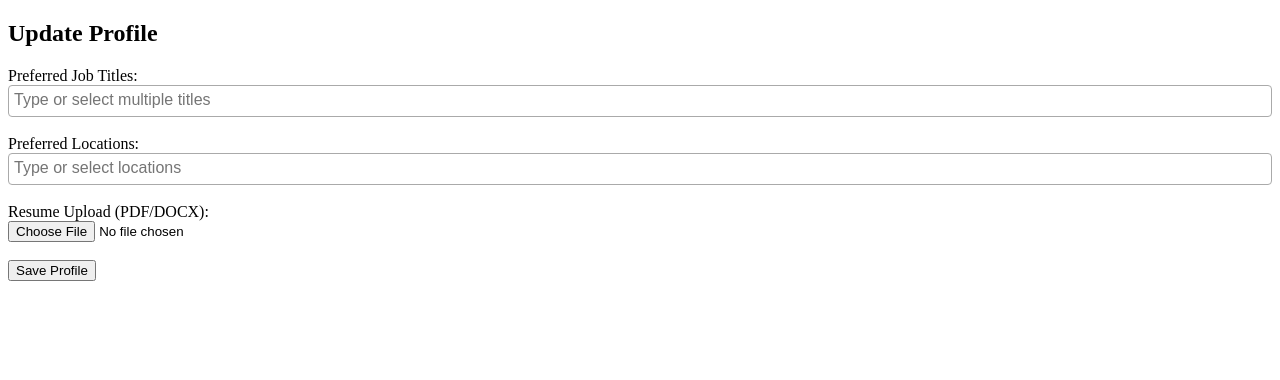
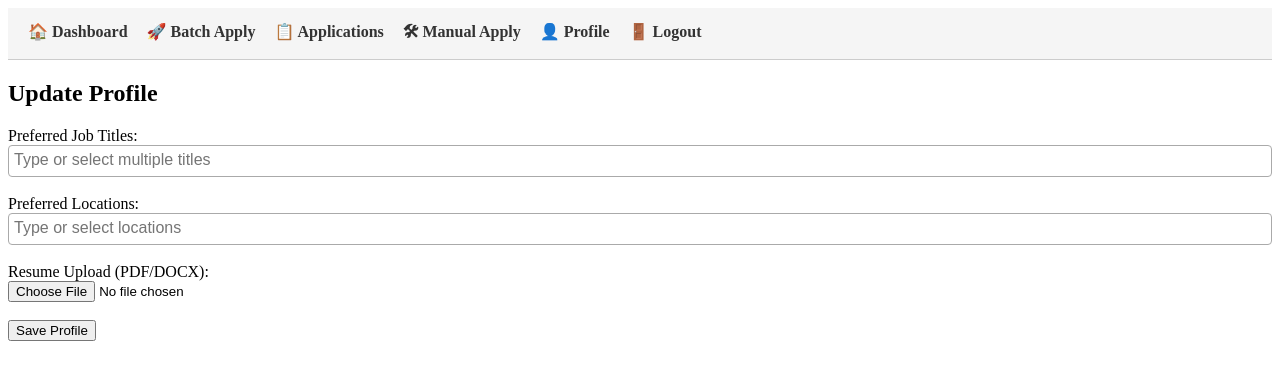
Before and after one commit to Kalyan717ps/Job-Bot-Cursor, a Flask app: page /profile in a window 1280 px wide. Shown: the top 380 px of the page. Run offline with Flask 3, Linux system fonts and the light colour scheme; the visitor is signed in with stand-in values (Sample User, id 1); some libraries are stand-ins or nearby versions.

Commit message:
Add sticky navbar across all pages with navigation links

```diff
--- a/templates/applications.html
+++ b/templates/applications.html
@@ -1,6 +1,7 @@
 <!DOCTYPE html>
 <html>
 <head><title>All Applications</title></head>
+{% include 'navbar.html' %}
 <body>
   <h2>Your Job Application History</h2>
   <p>
--- a/templates/batch_apply.html
+++ b/templates/batch_apply.html
@@ -5,6 +5,7 @@
   <link href="https://cdn.jsdelivr.net/npm/select2@4.1.0/dist/css/select2.min.css" rel="stylesheet" />
   <script src="https://cdn.jsdelivr.net/npm/jquery@3.6.0/dist/jquery.min.js"></script>
   <script src="https://cdn.jsdelivr.net/npm/select2@4.1.0/dist/js/select2.min.js"></script>
+  {% include 'navbar.html' %}
 </head>
 <body>
   <h2>📦 Batch Apply to Matching Jobs</h2>
--- a/templates/dashboard.html
+++ b/templates/dashboard.html
@@ -3,6 +3,7 @@
 <head>
   <meta charset="utf-8">
   <title>Dashboard</title>
+  {% include 'navbar.html' %}
 </head>
 <body>
   <h2>Welcome, {{ current_user.email }}</h2>
--- a/templates/manual_jobs.html
+++ b/templates/manual_jobs.html
@@ -1,6 +1,7 @@
 <!DOCTYPE html>
 <html>
 <head><title>Manual Apply Jobs</title></head>
+{% include 'navbar.html' %}
 <body>
   <h2>🛠 Manual Job Applications</h2>
   <p>
--- /dev/null
+++ b/templates/navbar.html
@@ -0,0 +1,28 @@
+<style>
+  nav {
+    position: sticky;
+    top: 0;
+    background: #f5f5f5;
+    padding: 12px 20px;
+    border-bottom: 1px solid #ccc;
+    z-index: 1000;
+  }
+  nav a {
+    margin-right: 15px;
+    text-decoration: none;
+    font-weight: bold;
+    color: #333;
+  }
+  nav a:hover {
+    color: #0066cc;
+  }
+</style>
+
+<nav>
+  <a href="{{ url_for('dashboard') }}">🏠 Dashboard</a>
+  <a href="{{ url_for('batch_apply') }}">🚀 Batch Apply</a>
+  <a href="{{ url_for('applications') }}">📋 Applications</a>
+  <a href="{{ url_for('manual_jobs') }}">🛠 Manual Apply</a>
+  <a href="{{ url_for('profile') }}">👤 Profile</a>
+  <a href="{{ url_for('logout') }}">🚪 Logout</a>
+</nav>
--- a/templates/profile.html
+++ b/templates/profile.html
@@ -5,6 +5,7 @@
   <meta charset="UTF-8">
   <title>User Profile</title>
   <link href="https://cdn.jsdelivr.net/npm/select2@4.1.0-rc.0/dist/css/select2.min.css" rel="stylesheet" />
+  {% include 'navbar.html' %}
 </head>
 <body>
   <h2>Update Profile</h2>
```
